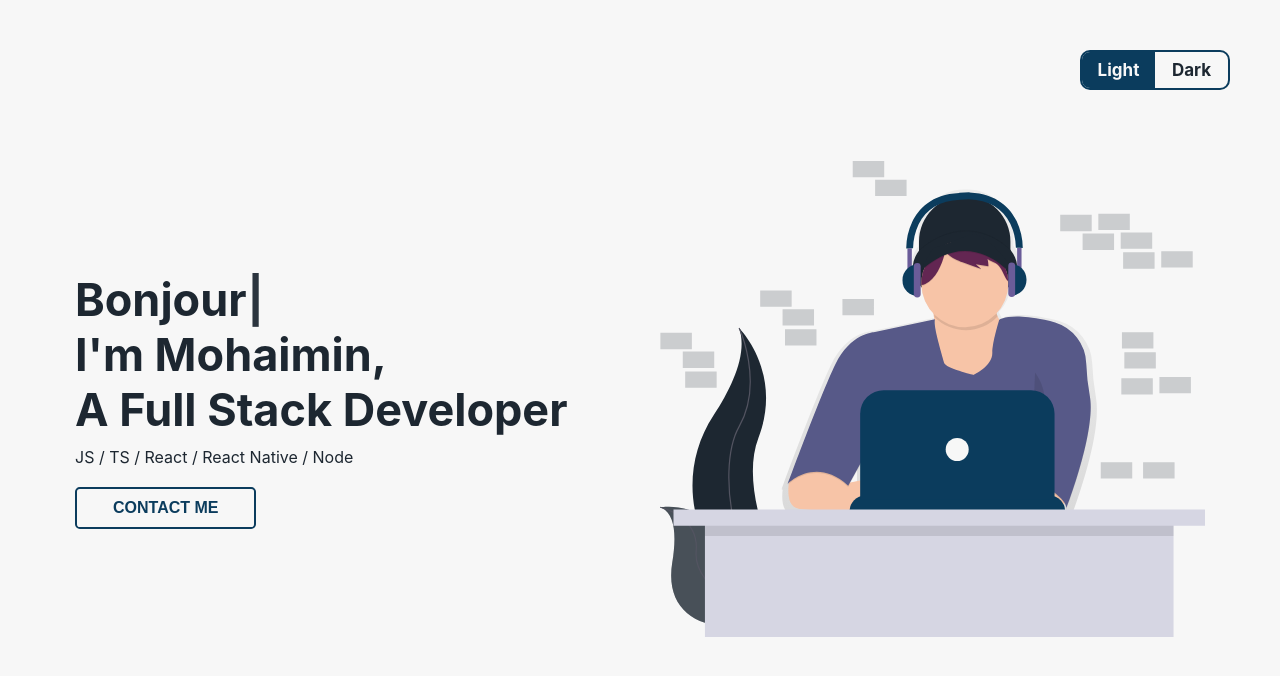
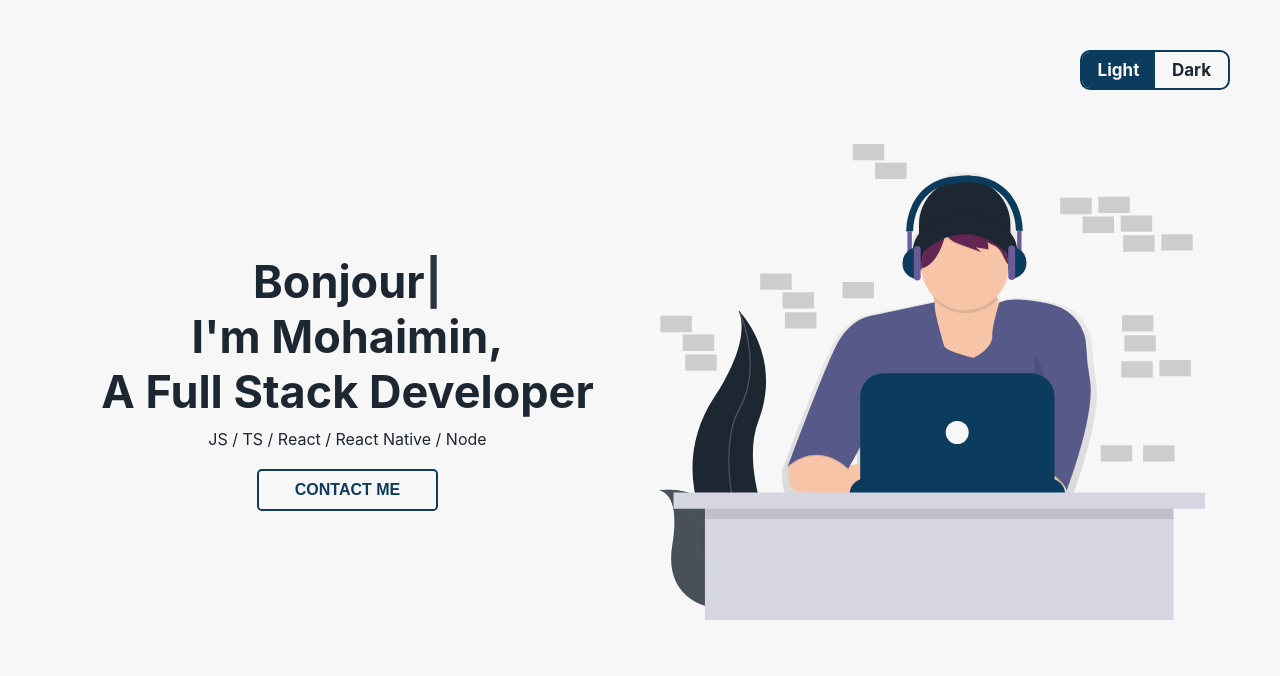
Before and after one commit to SL0TR/portfolio-ssr, a Next.js app: page / in a window 1280 px wide. Shown: the top 676 px of the page. Built offline with nearby package versions, Linux system fonts and the light colour scheme.

Commit message:
chores: - add ionic icons - add footer with social links - update styles

```diff
--- a/components/Containers.js
+++ b/components/Containers.js
@@ -6,18 +6,16 @@
   justify-content: center;
   height: 100vh;
   align-items: center;
+  flex-direction: column;
   padding: 5.5rem;
   background: ${(props) => props.theme.bg};
-  h1,
-  h2,
-  h3,
-  h5,
-  p,
-  button,
-  a {
-    text-align: ${(props) => props.center && props.theme.center};
-    margin: 1rem 0;
-  }
+
+  .main-content {
+    display: flex;
+    justify-content: center;
+    height: 95%;
+    width:  100%;
+    align-items: center;
 
     .left,
     .right {
@@ -27,10 +25,32 @@
     }
 
     .left {
-    ${media("sm")`padding-top: 5rem;`}
+      ${media("sm")`padding-top: 6rem;`}
+      text-align: center;
+
+      h1 {
+
+
+        ${media(
+          "sm"
+        )`font-size: 3.5rem;`}
+      }
+
+    }
+
+    /* .right {
+      width:
+    } */
+
+    ${media(
+      "sm"
+    )`flex-direction: column; justify-content: space-between; height: 90%;`}
+
   }
 
   ${media(
     "sm"
-  )`flex-direction: column; padding: 2rem; justify-content: space-between`}
+  )`flex-direction: column; padding: 2rem; justify-content: space-between;`}
+
+
 `;
--- /dev/null
+++ b/components/Footer.js
@@ -0,0 +1,39 @@
+import React from 'react'
+import styled from 'styled-components'
+import { media } from '../styles/utils';
+
+
+const FooterContainer = styled.div`
+  height: 5%;
+  display: flex;
+  justify-content: center;
+  align-items: center;
+
+  ion-icon {
+    color: ${props => props.theme.fg};
+    margin: 0 2rem;
+  }
+
+  ${media(
+      "sm"
+    )`height: 10%;`}
+
+`;
+
+function Footer() {
+    return (
+        <FooterContainer>
+            <a href="https://www.linkedin.com/in/mohaimin-islam/" rel="noopener noreferrer" target="_blank">
+                <ion-icon name="logo-linkedin" size="large" />
+            </a>
+            <a href="https://github.com/SL0TR" rel="noopener noreferrer" target="_blank">
+                <ion-icon name="logo-github" size="large" />
+            </a>
+            <a href="https://stackoverflow.com/users/8687318/mohaimin" rel="noopener noreferrer" target="_blank">
+                <ion-icon name="logo-stackoverflow" size="large" />
+            </a>
+        </FooterContainer>
+    )
+}
+
+export default Footer
--- a/components/Left.js
+++ b/components/Left.js
@@ -58,6 +58,7 @@
       <a href="mailto:mohaiminislam94@gmail.com">
         <AnimatedThemeButton>Contact Me</AnimatedThemeButton>
       </a>
+
     </div>
   );
 }
--- a/pages/index.js
+++ b/pages/index.js
@@ -1,6 +1,7 @@
 import Head from "next/head";
-
+import Script from 'next/script'
 import { HomeContainer } from "../components/Containers";
+import Footer from "../components/Footer";
 import Left from "../components/Left";
 import Right from "../components/Right";
 import ThemeSwitcher from "../components/ThemeSwitcher";
@@ -27,9 +28,14 @@
       </Head>
       <ThemeSwitcher {...props} />
       <HomeContainer>
-        <Left />
-        <Right />
+        <main className="main-content">
+          <Left />
+          <Right />
+        </main>
+        <Footer />
       </HomeContainer>
+      <Script type="module" src="https://unpkg.com/ionicons@5.5.2/dist/ionicons/ionicons.esm.js"></Script>
+      <Script nomodule src="https://unpkg.com/ionicons@5.5.2/dist/ionicons/ionicons.js"></Script>
     </>
   );
 }
--- a/styles/globalStyle.js
+++ b/styles/globalStyle.js
@@ -46,6 +46,18 @@
     font-size: 2.5rem;
   }
 
+  h1,
+  h2,
+  h3,
+  h5,
+  p,
+  button,
+  a {
+    text-align: ${(props) => props.center && props.theme.center};
+    margin: 1rem 0;
+  }
+
+
   p {
     font-size: 1.6rem;
     color: ${(props) => props.theme.fg};
```
Also changed, not shown: pages/about/index.js (added, +10 -0 lines). Lines whose indentation alone changed are shown as unchanged.
